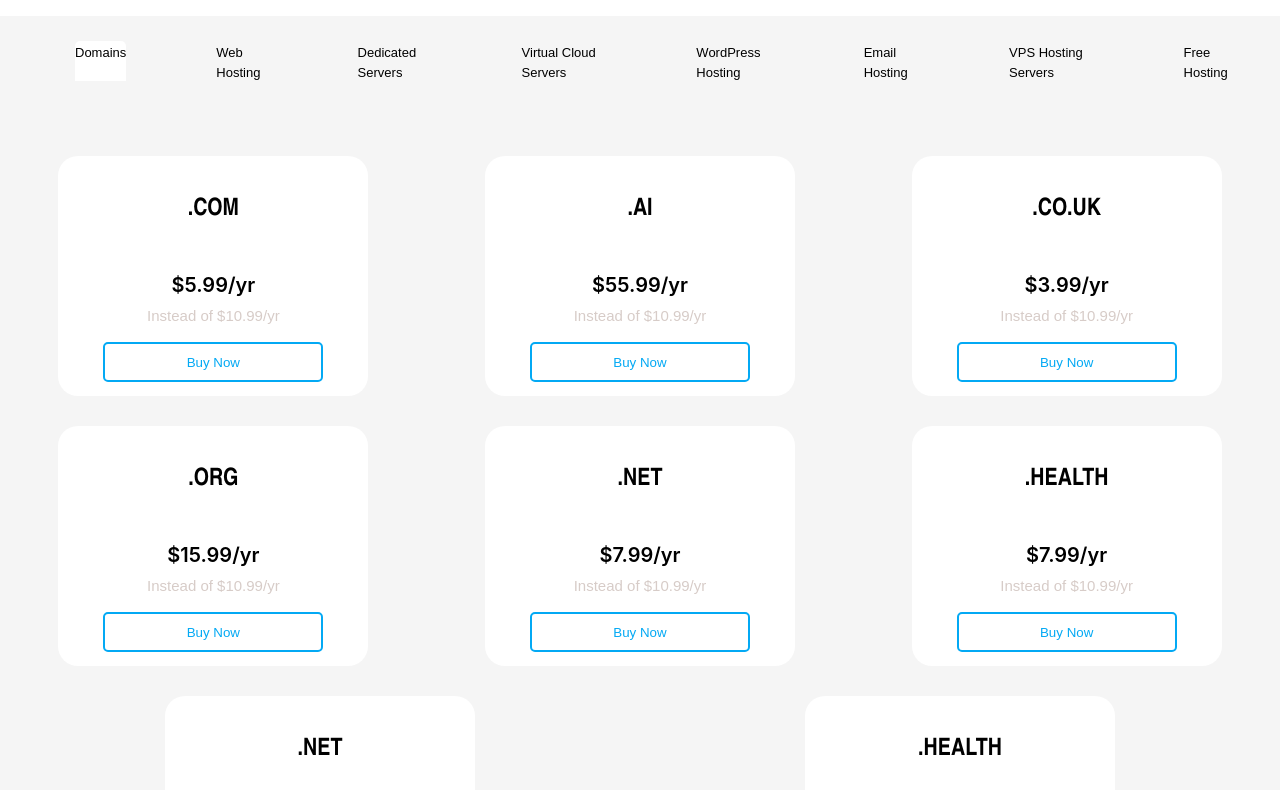
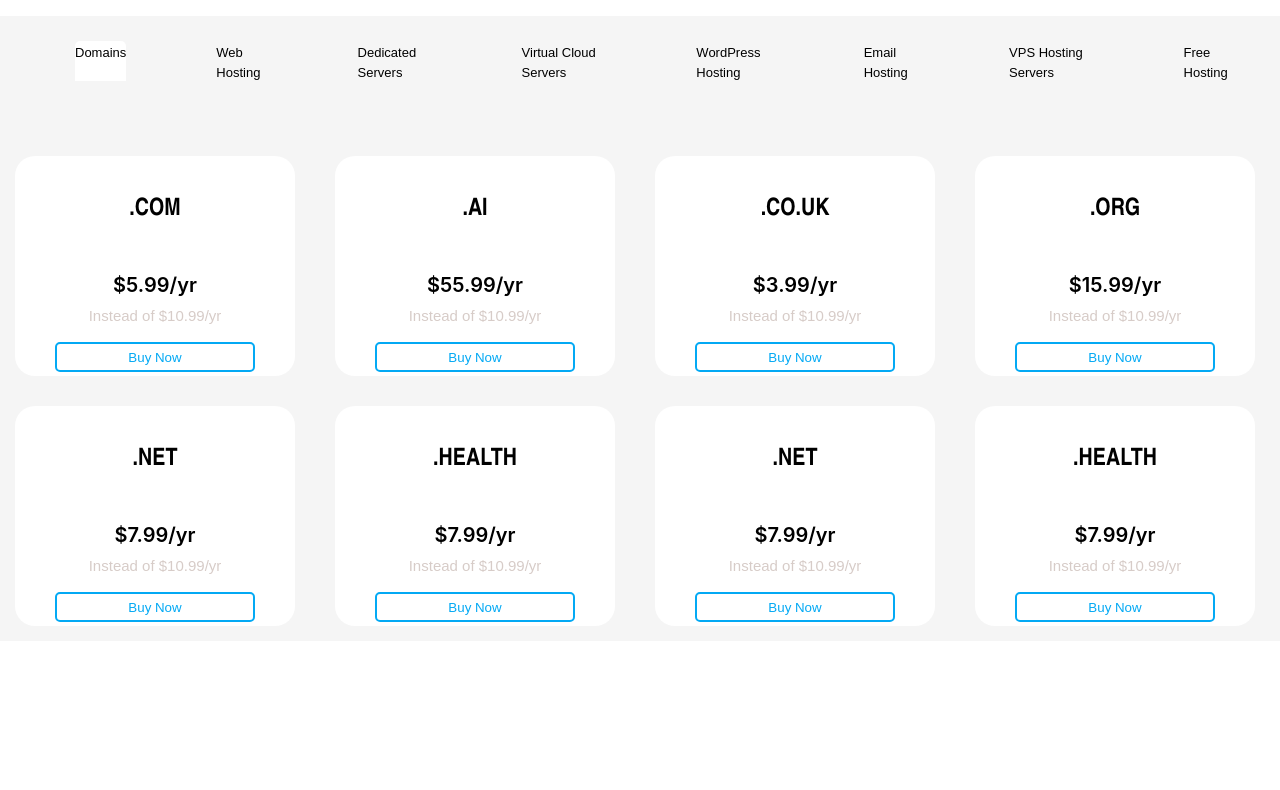
Before and after one commit to ElonitaKrasniqi1/Task_2, a React (Create React App) app: page / in a window 1280 px wide. Shown: the top 790 px of the page. Built offline with nearby package versions, Linux system fonts and the light colour scheme.

Commit message:
Minor Changes

```diff
--- a/src/App.css
+++ b/src/App.css
@@ -103,19 +103,45 @@ a:hover {
     margin-left: 40px;
   }
 }
-@media screen and (min-width: 1200px) {
+@media screen and (min-width: 1200px) and (max-width:1600px) {
     .card-container {
+      display: grid;
       grid-template-columns: repeat(4, 1fr);
       margin-top: 45px;
     }
-  }
+
 
   .card {
-    width: 270px;
-    height: 200px;
+    width: 240px;
+    height: 180px;
     padding: 20px;
     margin: 10px;
     background-color: white;
     border-radius: 20px;
     text-align: center;
   }
+  .buy-now-button {
+    background-color: white;
+    border: 2px solid #03A9F4;
+    color: #03A9F4;
+    padding: 5px;
+    border-radius: 5px;
+    cursor: pointer;
+    width: 200px;
+    height: 30px;
+    transition: 0.3s ease;
+  }
+
+  .buy-now-button:hover {
+    background-color: #B2EBF2;
+    transform: translateY(-5px);
+  }
+}
+
+@media screen and (min-width: 1601px) {
+  .card-container {
+    display: grid;
+    grid-template-columns: repeat(4, 1fr);
+    margin-top: 45px;
+  }
+}
--- a/src/TabsComponent.css
+++ b/src/TabsComponent.css
@@ -61,7 +61,7 @@ body {
         position: fixed;
         left: 0;
         width: 100%;
-        height: 70%;
+        height: 50%;
         overflow-y: auto;
         border: 1px solid #000;
         z-index: 2;
```
